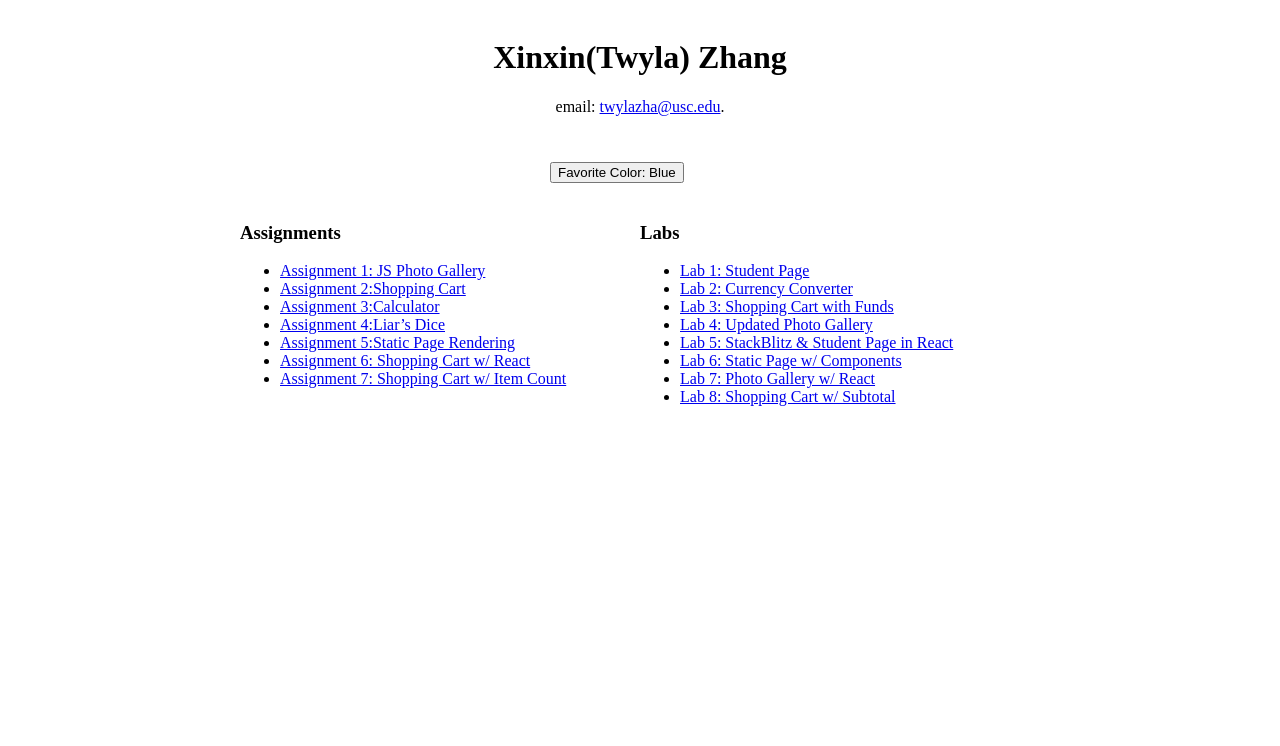
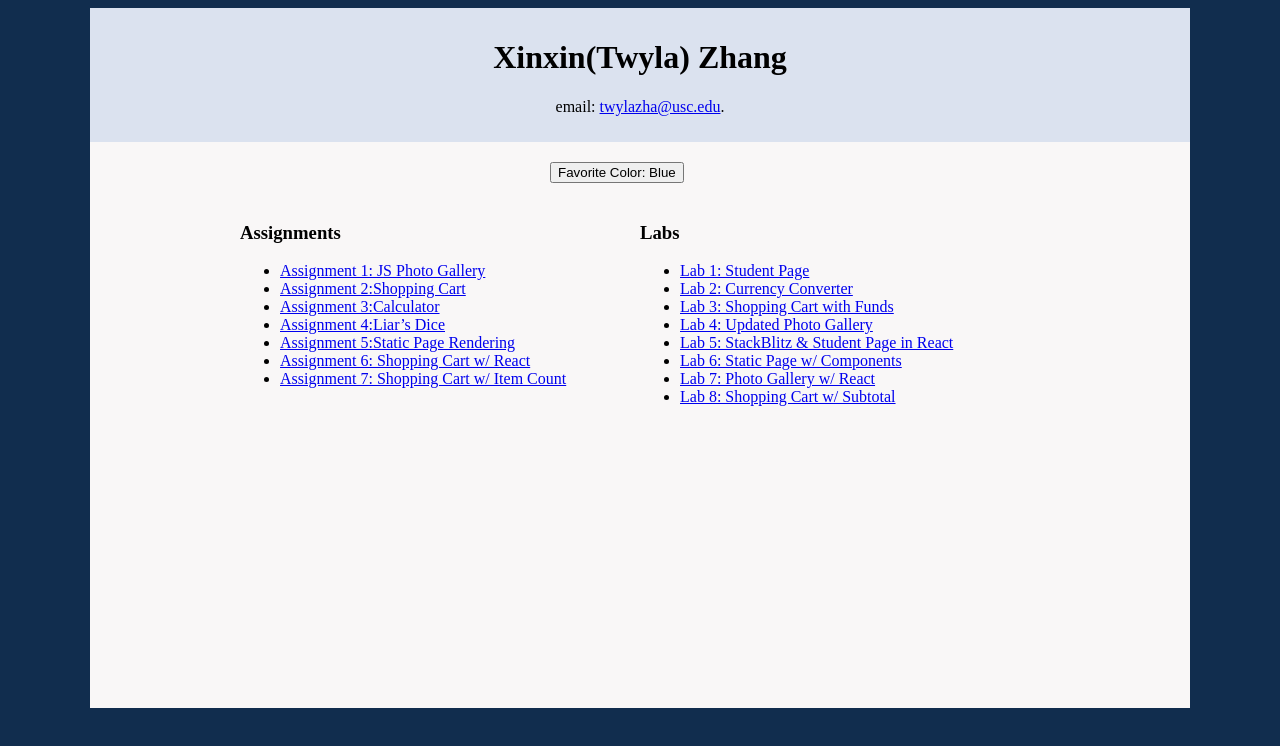
Before and after one commit to uscwebdev/itp301-submissions-Twyla123, a plain HTML site: page index.html in a window 1280 px wide. Drawn offline with Linux system fonts and the light colour scheme.

Commit message:
update index

```diff
--- a/index.html
+++ b/index.html
@@ -13,9 +13,16 @@
   <meta name="viewport" content="width=device-width, initial-scale=1.0">
 
 <style>
+
+	body{
+		background-color: #112D4E;
+	}
+
 	#container{
 		width: 1100px;
 		margin: 0px auto;
+		background-color: #F9F7F7;
+		height: 700px;
 	}
 
 	.column{
@@ -26,6 +33,7 @@
 	#row1{
 		text-align: center;
 		padding: 10px 10px;
+		background-color: #DBE2EF;
 	}
 
 	#row2{
```
